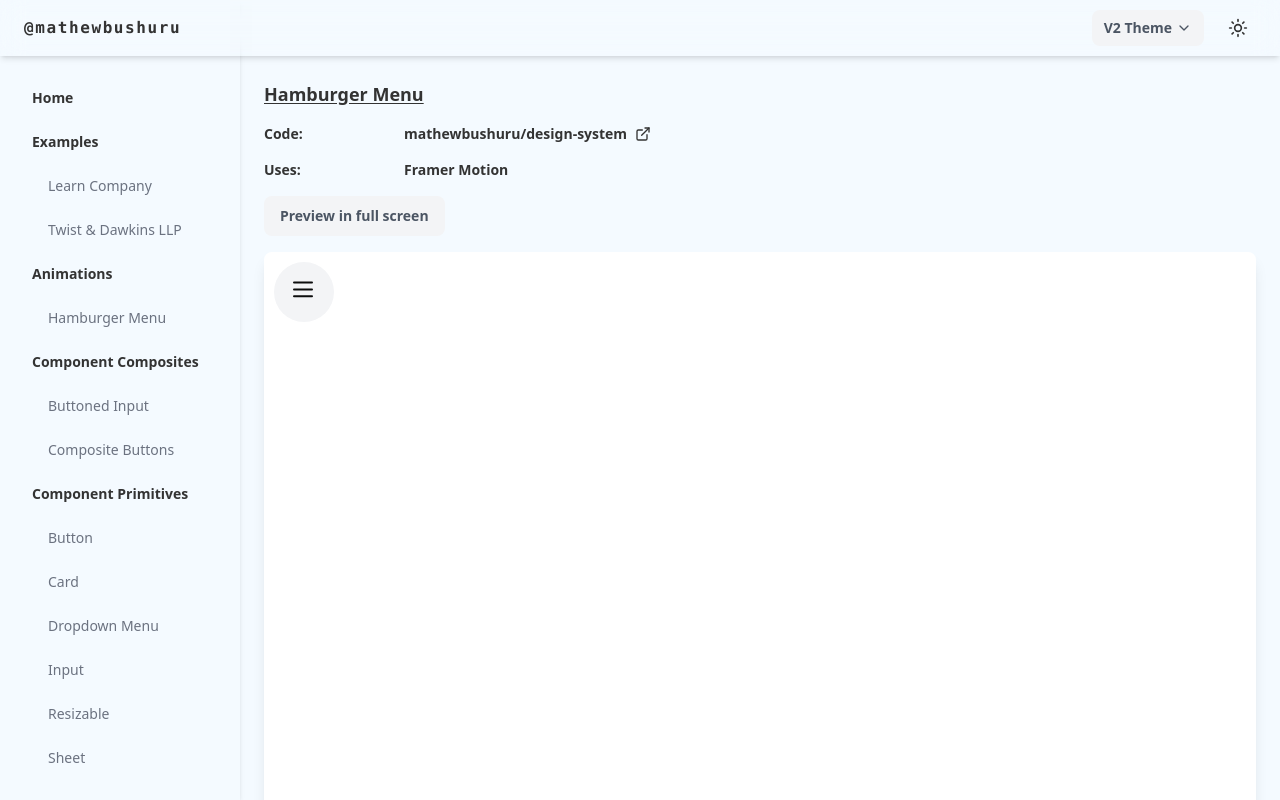
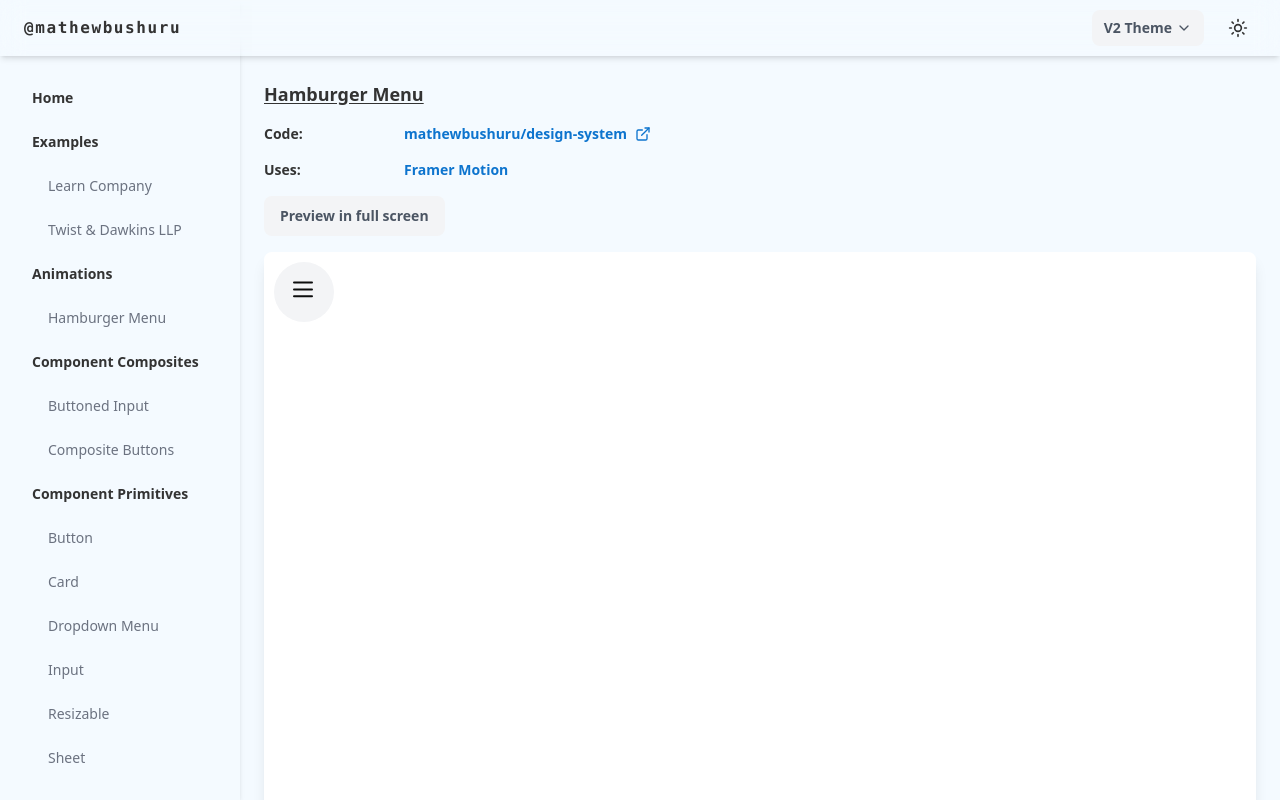
Before and after one commit to mathewbushuru/design-system, a React (Vite) app: page /animations/hamburger-menu in a window 1280 px wide. Built offline with nearby package versions, Linux system fonts and the light colour scheme.

Commit message:
Readd the text-link utility which was lost in v3 to v4 migration

```diff
--- a/src/index.css
+++ b/src/index.css
@@ -27,6 +27,7 @@
   --color-border: var(--border);
   --color-input: var(--input);
   --color-ring: var(--ring);
+  --color-link: var(--link);
 }
 
 :root {
@@ -57,6 +58,7 @@
   --border: oklch(0.9276 0.0058 264.5313);
   --input: oklch(0.9276 0.0058 264.5313);
   --ring: oklch(0.6231 0.188 259.8145);
+  --link: oklch(0.5558 0.1622 252.19);
 
   --radius: 0.625rem;
 }
@@ -89,6 +91,7 @@
   --border: oklch(0.3715 0 0);
   --input: oklch(0.3715 0 0);
   --ring: oklch(0.6231 0.188 259.8145);
+  --link: oklch(0.7642 0.1257 249.46);
 
   --radius: 0.625rem;
 }
@@ -139,12 +142,9 @@
   --color-destructive-foreground: hsl(0, 0%, 98%);
 
   --color-border: hsl(214.3, 31.8%, 91.4%);
-
   --color-input: hsl(214.3, 31.8%, 86.4%);
-
+  --color-ring: hsl(173, 46%, 72%);
   --color-link: hsl(172, 100%, 26%);
-
-  --color-ring: hsl(173, 46%, 72%);
 }
 
 .v1.dark {
@@ -176,10 +176,7 @@
   --destructive-foreground: hsl(210, 40%, 98%);
 
   --border: hsl(173, 10%, 17%);
-
   --input: hsl(175, 10%, 25%);
-
   --ring: hsl(173, 50%, 45%);
-
   --link: hsl(170, 90%, 45%);
 }
```
